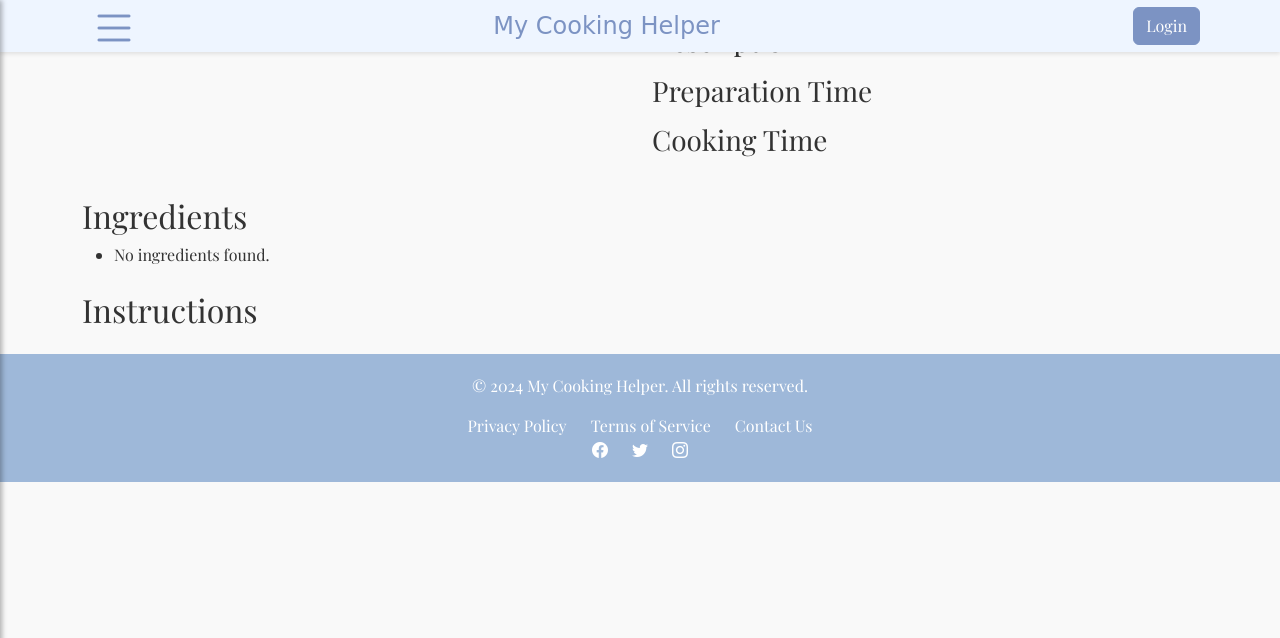
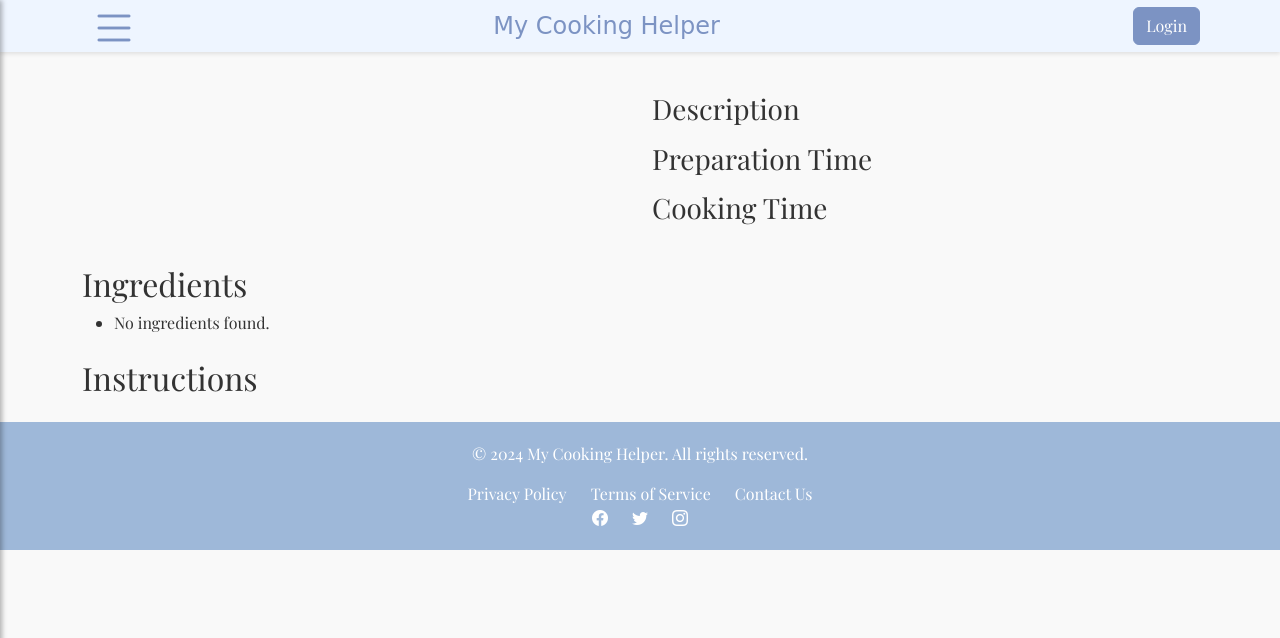
Before and after one commit to rworsham/My_Cooking_Helper_Django, a Django app: template my_cooking_helper/cooking_post/templates/recipe_detail.html in a window 1280 px wide. Shown: the top 638 px of the page. Run offline with Django 5.2, Linux system fonts and the light colour scheme; the template is opened without the code that fills it, so the values that code supplies are empty; some libraries are stand-ins or nearby versions; some web fonts are replaced.

Commit message:
Small update getting recipe_detail to show correctly using css

```diff
--- a/my_cooking_helper/cooking_post/templates/recipe_detail.html
+++ b/my_cooking_helper/cooking_post/templates/recipe_detail.html
@@ -38,7 +38,7 @@
         </div>
     </header>
 
-    <div class="container mt-4">
+    <div class="container mt-4" style="padding-top: 60px;">
         <h1 class="playwrite-cu-title">{{ recipe.name }}</h1>
         <div class="row">
             <div class="col-md-6">
--- a/my_cooking_helper/cooking_post/templates/recipes.html
+++ b/my_cooking_helper/cooking_post/templates/recipes.html
@@ -48,7 +48,6 @@
     </div>
 
     <div id="main-content" class="main-content" style="padding-top: 20px;">
-        <!-- Featured Recipes Section -->
         <section class="featured-section">
             <div class="container">
                 <h2 class="playwrite-cu-title">Featured Recipes</h2>
```
